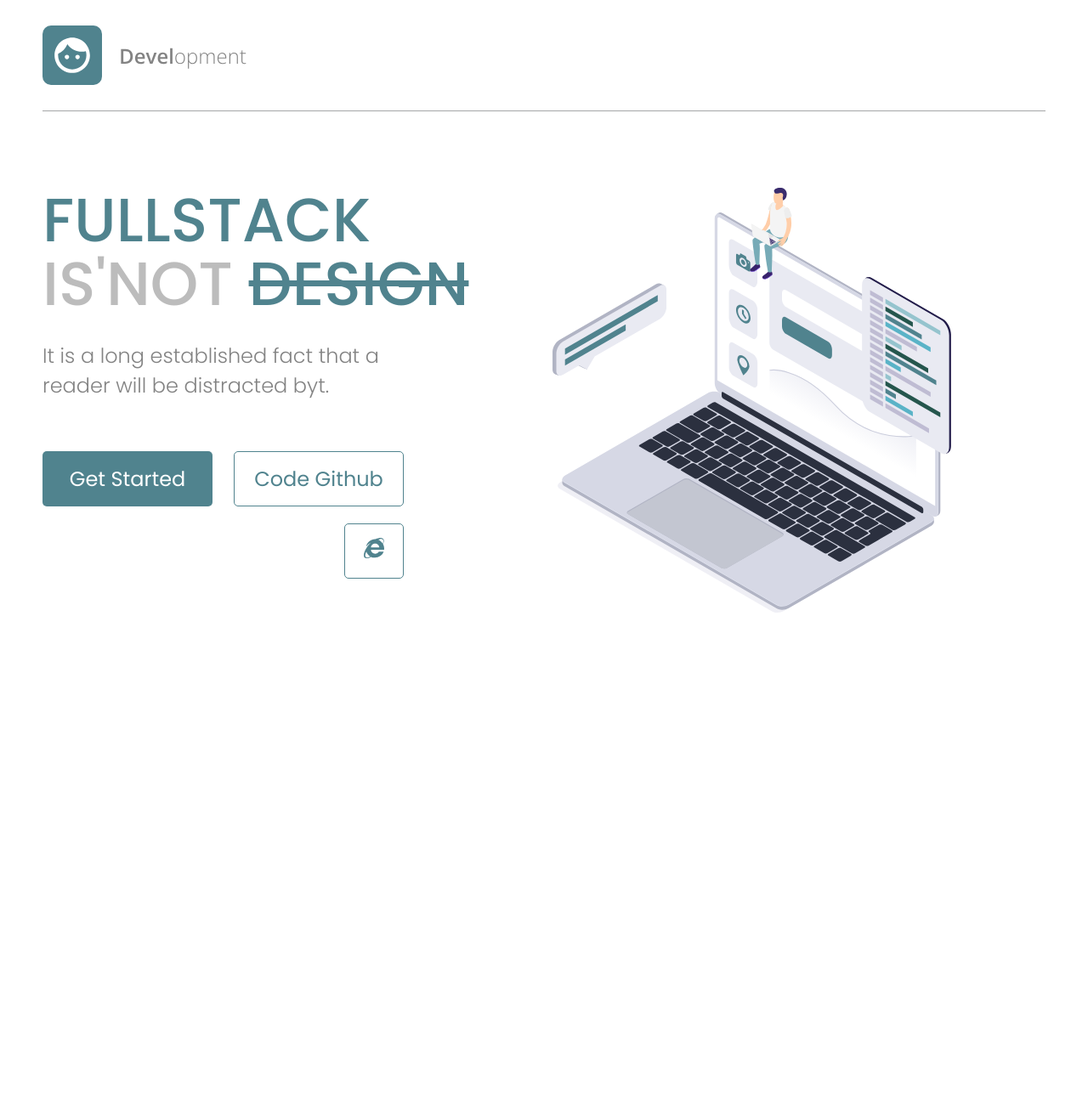
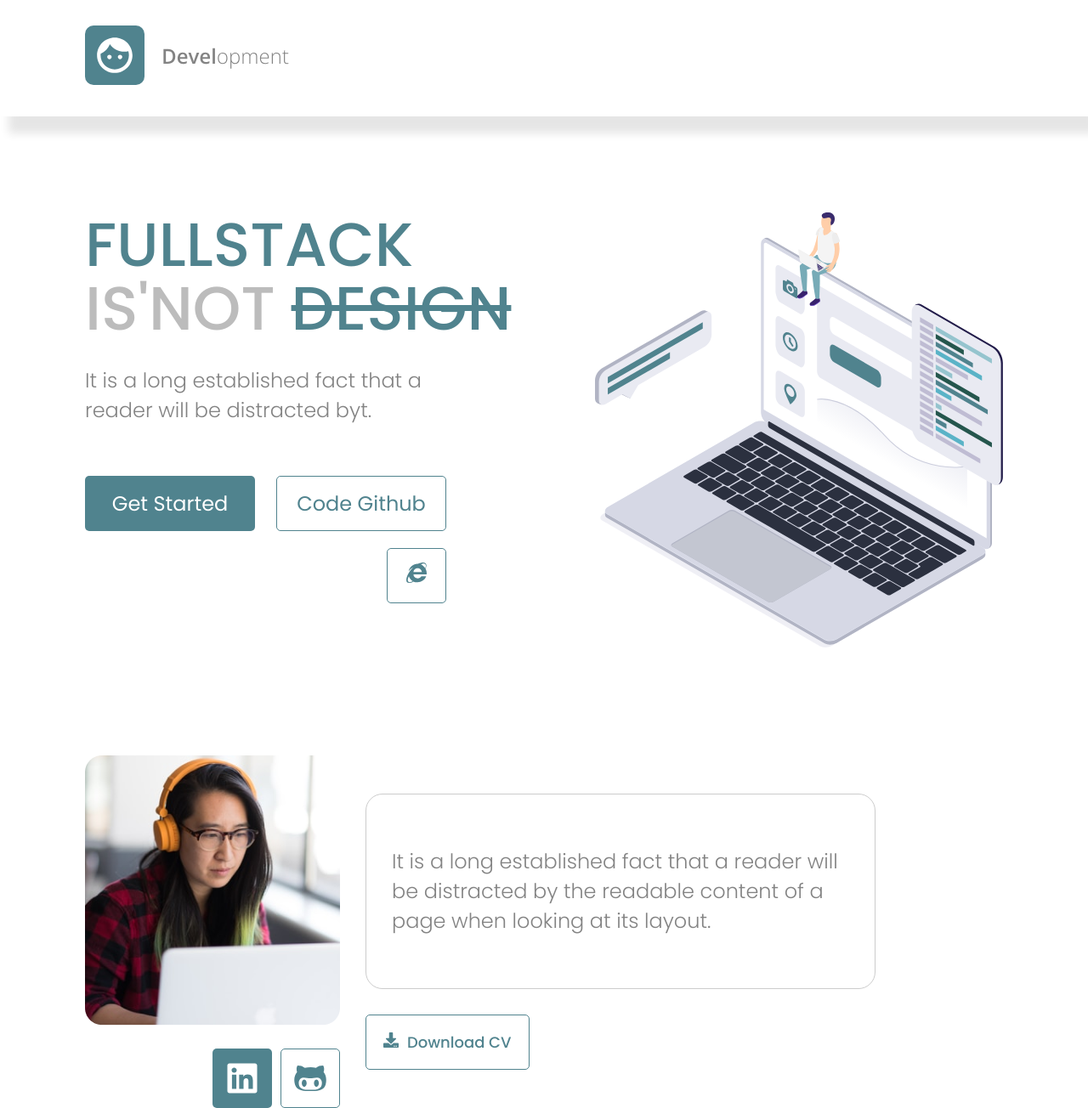
Before and after one commit to WelderMileu/welder-port, a React (Vite) app: page / in a window 1280 px wide. Shown: the whole page at 85% size. Before the commit the page ends 800 px from the top, so only its background shows below. Built offline with nearby package versions, Linux system fonts and the light colour scheme.

Commit message:
adicionando a parte do about

```diff
--- a/src/App.jsx
+++ b/src/App.jsx
@@ -3,6 +3,7 @@ import { GlobalStyle } from '../style/global_style'
 
 import Nav from './components/Nav'
 import Home from './components/Home'
+import About from './components/About'
 
 function App() {
   return (
@@ -10,6 +11,7 @@ function App() {
       <GlobalStyle />
       <Nav />
       <Home />
+      <About />
     </Fragment>
   )
 }
--- /dev/null
+++ b/src/components/About/index.jsx
@@ -0,0 +1,42 @@
+import { FaLinkedin, FaGithubAlt, FaDownload } from 'react-icons/fa'
+
+import { Container, Button, ButtonOutline } from "../../../style/style";
+import { Content, Avatar, Description, AboutMe, GroupContent } from './style'
+
+import avatar from '../../assets/avatar.png'
+
+const About = () => (
+    <Content>
+        <Container>
+            <GroupContent>
+                <Avatar>
+                    <img src={avatar} alt="" />
+                    <div>
+                        <div>
+                            <Button>
+                                <FaLinkedin />
+                            </Button>
+                            <ButtonOutline>
+                                <FaGithubAlt />
+                            </ButtonOutline>
+                        </div>
+                    </div>
+                </Avatar>
+
+                <Description>
+                    <AboutMe>
+                        <p>
+                            It is a long established fact that a reader will be distracted by the readable content of a page when looking at its layout.
+                        </p>
+                    </AboutMe>
+                    <ButtonOutline>
+                        <FaDownload />
+                        Download CV
+                    </ButtonOutline>
+                </Description>
+            </GroupContent>
+        </Container>
+    </Content>
+)
+
+export default About;
--- /dev/null
+++ b/src/components/About/style.jsx
@@ -0,0 +1,67 @@
+import styled from 'styled-components'
+
+export const Content = styled.div`
+    margin-top: 120px;
+`;
+
+export const GroupContent = styled.div`
+    display: flex;
+    justify-content: space-between;
+    align-items: center;
+`;
+
+export const Avatar = styled.div`
+    div {
+        margin-top: 10px;
+        width: 300px;
+        display: flex;
+        justify-content: flex-end;
+
+        button {
+            padding: 0;
+            display: flex;
+            justify-content: center;
+            align-items: center;
+
+            margin-left: 10px;
+            width: 70px;
+            height: 70px;
+
+            svg {
+                font-size: 40px !important;
+            }
+        }
+    }
+
+`;
+
+export const Description = styled.div`
+    padding-right: 150px;
+
+    button {
+        margin-top: 30px;
+        font-size: 18px;
+        font-weight: 500;
+        svg {
+            margin-right: 10px;
+        }
+    }
+`;
+
+export const AboutMe = styled.div`
+    max-width: 600px;
+
+    p {
+        display: flex;
+        align-items: center;
+
+        height: 230px;
+        padding: 30px;
+        font-size: 24px;
+        font-weight: 300;
+        color: #838383;
+
+        border-radius: 20px;
+        border: 1px solid #CCCCCC;
+    }
+`;
--- a/src/components/Home/index.jsx
+++ b/src/components/Home/index.jsx
@@ -1,7 +1,8 @@
 import { FaInternetExplorer } from 'react-icons/fa'
 import { Container } from "../../../style/style";
-import { Content, Description, GroupButton } from './style'
 import { Button, ButtonOutline } from "../../../style/style";
+import { Content, Description, GroupButton, Ilustrator } from './style'
+
 import Laptop from '../../assets/laptop.svg'
 
 const Home = () => (
@@ -16,6 +17,7 @@ const Home = () => (
                 <p>
                     It is a long established fact that a reader will be distracted byt.
                 </p>
+
                 <GroupButton>
                     <Button>
                         Get Started
@@ -31,7 +33,10 @@ const Home = () => (
                     </div>
                 </GroupButton>
             </Description>
-            <img src={ Laptop } alt="" />
+
+            <Ilustrator>
+                <img src={ Laptop } alt="" />
+            </Ilustrator>
         </Content>
     </Container>
 )
--- a/src/components/Home/style.jsx
+++ b/src/components/Home/style.jsx
@@ -1,8 +1,8 @@
 import styled from 'styled-components'
 
 export const Content = styled.div`
-    margin-top: 90px;
     display: flex;
+    padding-top: 250px;
 `;
 
 export const Description = styled.div`
@@ -64,3 +64,11 @@ export const GroupButton = styled.div`
 
     grid-gap: 20px;
 `;
+
+export const Ilustrator = styled.div`
+    width: 50%;
+
+    img {
+        width: 100%;
+    }
+`;
--- a/src/components/Nav/index.jsx
+++ b/src/components/Nav/index.jsx
@@ -3,11 +3,12 @@ import { Container } from '../../../style/style'
 import { Content } from './style'
 
 const Nav = () => (
-    <Container>
-        <Content>
+    <Content>
+        <Container>
             <img src={Logo} alt="" />
-        </Content>
-    </Container>
+        </Container>
+    </Content>
+
 )
 
 export default Nav;
--- a/src/components/Nav/style.jsx
+++ b/src/components/Nav/style.jsx
@@ -1,11 +1,17 @@
 import styled from 'styled-components'
 
 export const Content = styled.div`
+    position: fixed;
+    width: 100%;
+    background-color: #fff;
+
     padding-bottom: 30px;
     padding-top: 30px;
 
     display: flex;
     align-items: center;
 
-    border-bottom: 0.5px solid #A5A6A7;
+    /* border-bottom: 0.5px solid #A5A6A7; */
+
+    box-shadow: 10px 20px 10px rgba(0,0,0, 0.1);
 `;
--- a/style/style.jsx
+++ b/style/style.jsx
@@ -1,8 +1,8 @@
 import styled from 'styled-components'
 
 export const Container = styled.div`
-    padding-left: 50px;
-    padding-right: 50px;
+    padding-left: 100px;
+    padding-right: 100px;
 `;
 
 export const Button = styled.button`
```
Also changed, not shown: src/assets/avatar.png (added).
